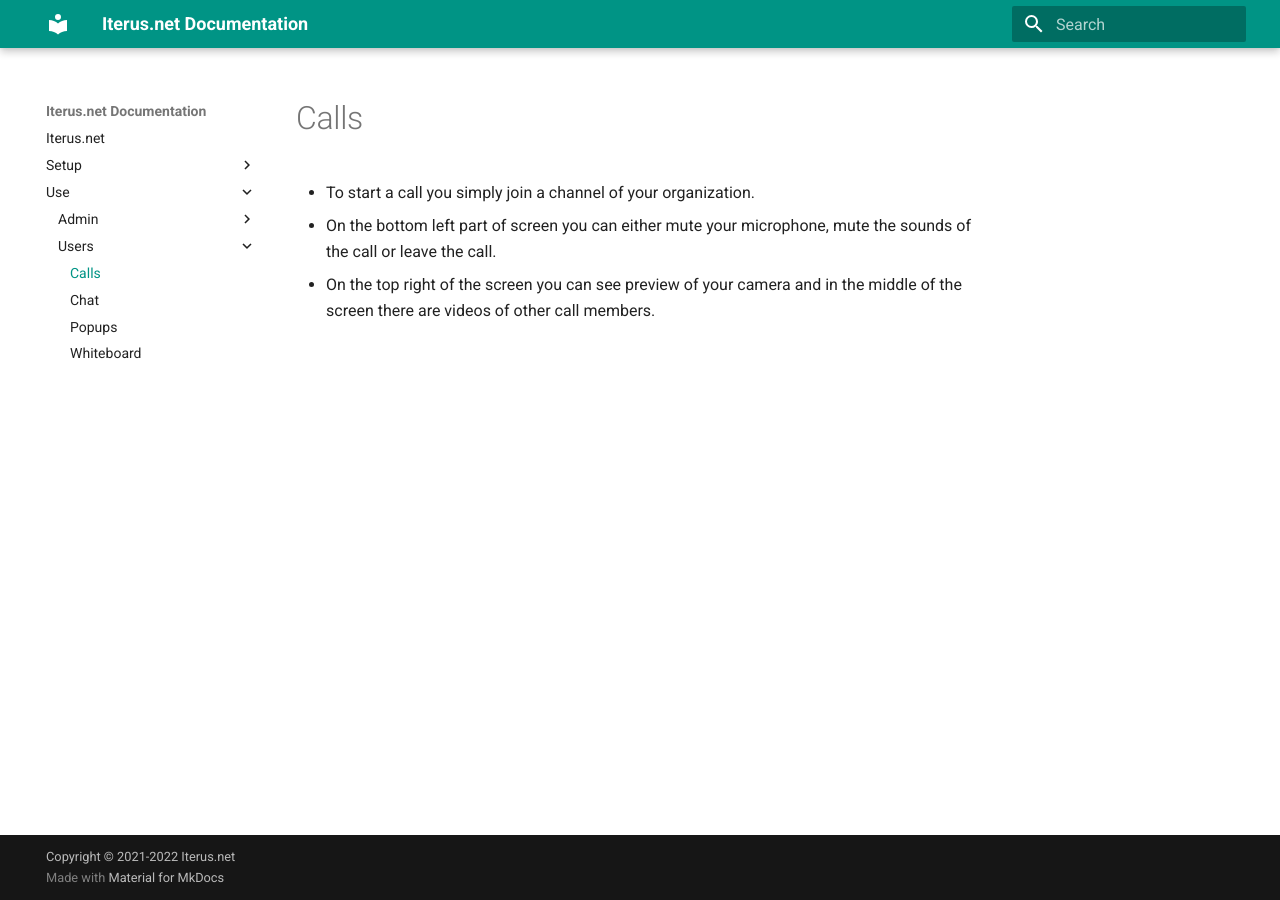
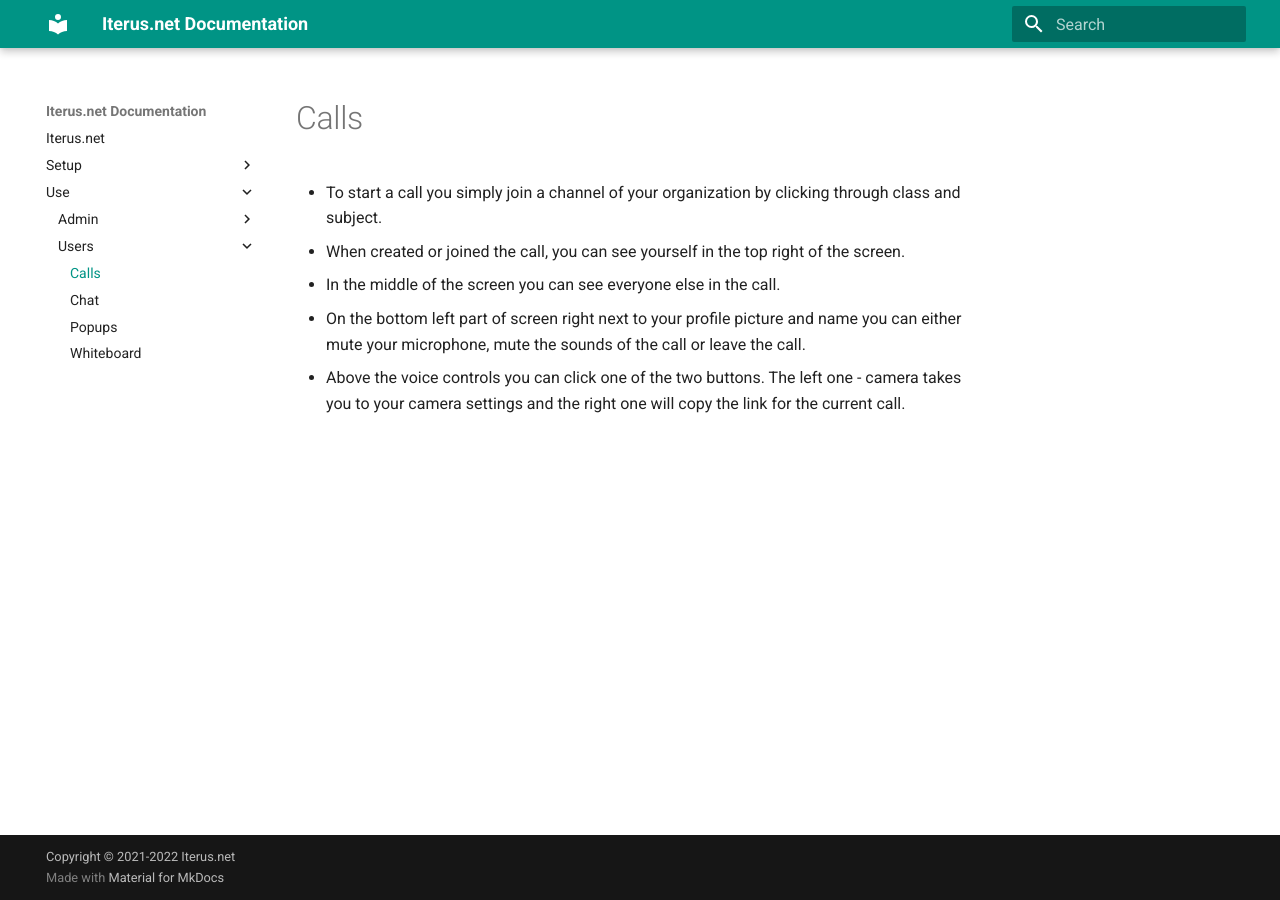
Before and after one commit to iterus-net/Documentation, an MkDocs documentation site: the page built from docs/users/calls.md, in a window 1280 px wide. Built offline with MkDocs 1.6.1 and Material for MkDocs 9.7.7, drawn with Linux system fonts in a browser that asks for light colours.

Commit message:
Documentation: Update

```diff
--- a/docs/users/calls.md
+++ b/docs/users/calls.md
@@ -1,4 +1,6 @@
 # Calls
-- To start a call you simply join a channel of your organization.
-- On the bottom left part of screen you can either mute your microphone, mute the sounds of the call or leave the call.
-- On the top right of the screen you can see preview of your camera and in the middle of the screen there are videos of other call members.
+- To start a call you simply join a channel of your organization by clicking through class and subject.
+- When created or joined the call, you can see yourself in the top right of the screen.
+- In the middle of the screen you can see everyone else in the call.
+- On the bottom left part of screen right next to your profile picture and name you can either mute your microphone, mute the sounds of the call or leave the call.
+- Above the voice controls you can click one of the two buttons. The left one - camera takes you to your camera settings and the right one will copy the link for the current call.
```
Also changed, not shown: docs/users/popups.md (+6 -2 lines).
